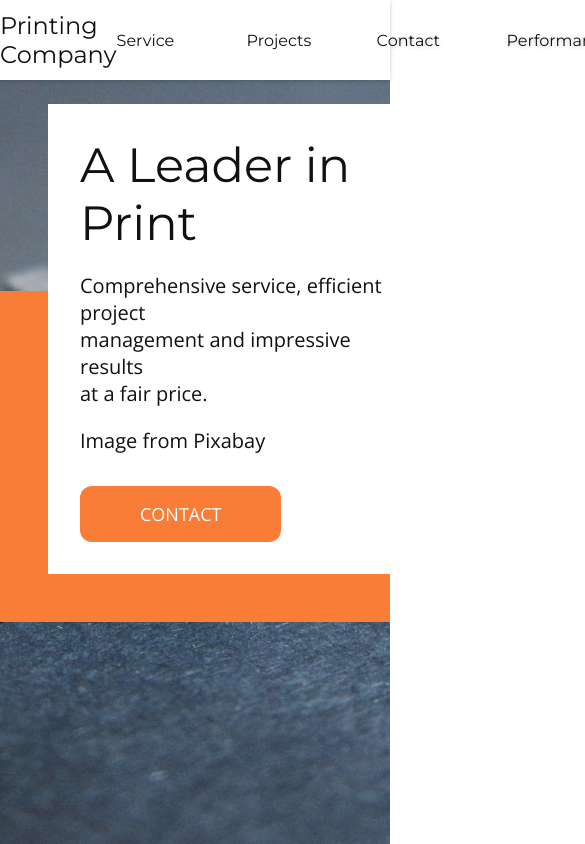
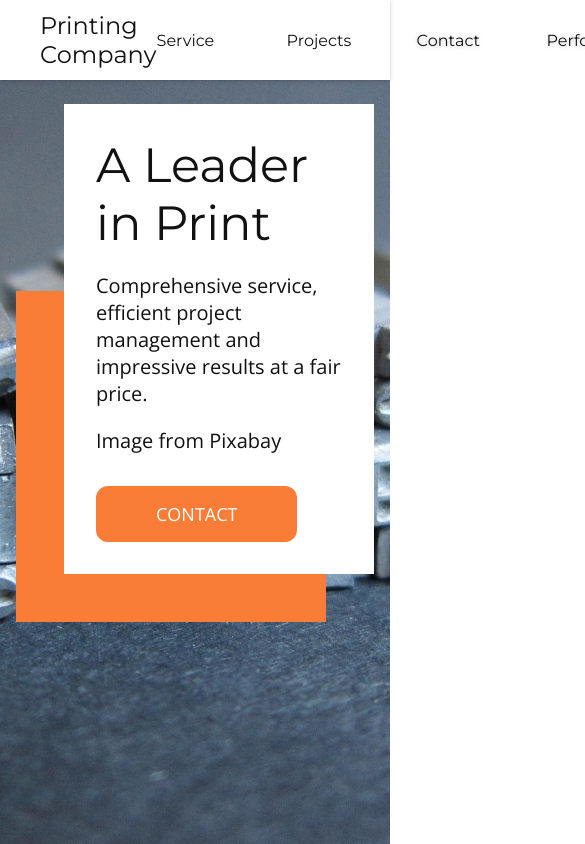
Before and after one commit to maksmuehlbauer/printing-company, an Angular app: page / in a window 390 px wide. Shown: the top 844 px of the page, 585 px wide, since content can reach past the window. Built offline with nearby package versions, Linux system fonts and the light colour scheme.

Commit message:
add CSS Responsive Styles

```diff
--- a/src/app/imprint/imprint.component.html
+++ b/src/app/imprint/imprint.component.html
@@ -1,5 +1,5 @@
 <section>
-    <div class="desk-width">
+    <div class="desk-width m-top">
         <h1>Imprint</h1>
         <ul>
             <li>According to § 5 TMG</li>
--- a/src/app/imprint/imprint.component.scss
+++ b/src/app/imprint/imprint.component.scss
@@ -33,3 +33,7 @@ a {
 .m-bot {
     margin-bottom: 40px;
 }
+
+.m-top {
+    margin-top: 80px;
+}
--- a/src/app/main-container/company-benefits/company-benefits.component.scss
+++ b/src/app/main-container/company-benefits/company-benefits.component.scss
@@ -35,3 +35,9 @@ h2 {
     flex-direction: row-reverse;
     color: white;
 }
+
+@media (max-width: 1024px) {
+    h1 {
+        font-size: 40px;
+    }
+}
--- a/src/app/main-container/company-benefits/single-benefit/single-benefit.component.scss
+++ b/src/app/main-container/company-benefits/single-benefit/single-benefit.component.scss
@@ -1,4 +1,13 @@
 @import './../../../../styles.scss';
+
+// :host {
+//     // background-color: black !important;
+//     color: red !important;
+// }
+
+:host(.active) {
+    font-weight: italic !important;
+}
 
 img {
     width: 50%;
--- a/src/app/main-container/company-benefits/single-benefit/single-benefit.component.ts
+++ b/src/app/main-container/company-benefits/single-benefit/single-benefit.component.ts
@@ -1,4 +1,4 @@
-import { Component, Input, Output, EventEmitter, inject} from '@angular/core';
+import { Component, Input, inject} from '@angular/core';
 import { CompanyService } from '../../../company.service';
 import { CommonModule } from '@angular/common';
 
--- a/src/app/main-container/company-examples/company-examples.component.scss
+++ b/src/app/main-container/company-examples/company-examples.component.scss
@@ -72,3 +72,19 @@ h1 {
         font-size: 16px;
     }
 }
+
+@media (max-width: 1024px) {
+    .example-box {
+        >div {
+            >div {
+                height: 240px;
+                >img {
+                    height: 240px;
+                }
+            }
+        }
+        h3 {
+            margin: 24px 0 20px 0;
+        }
+    }
+}
--- a/src/app/main-container/company-presentation/company-presentation.component.scss
+++ b/src/app/main-container/company-presentation/company-presentation.component.scss
@@ -31,3 +31,16 @@ section {
         }
     }
 }
+
+@media (max-width: 1024px) {
+    .card-box {
+        margin-top: 225px;
+        >.card {
+            width: 180px;
+            height: 180px;
+            >h1 {
+                font-size: 24px;
+            }
+        }
+    }
+}
--- a/src/app/main-container/head-section/head-section.component.scss
+++ b/src/app/main-container/head-section/head-section.component.scss
@@ -54,3 +54,37 @@ a {
     color: white;
     text-decoration: none;
 }
+
+@media (max-width: 1280px) {
+    div {
+        padding: 0 40px;
+    }
+}
+
+@media (max-width: 1024px) {
+    div {
+        max-width: 1200px;
+        width: 100%;
+        @include display();
+        flex-direction: column;
+        .info-box {
+            max-width: 800px;
+            height: 400px;
+            >.text-box {
+                left: 24px;
+                height: auto;
+                @include display($ai: flex-start);
+            }
+            >.bg-color {
+                position: absolute;
+                left: -24px;
+                bottom: 0;
+                height: 331px;
+                background-color: $color-orange;
+            }
+        }
+    }
+    br {
+        display: none;
+    }
+}
--- a/src/app/priavacy-policy/priavacy-policy.component.html
+++ b/src/app/priavacy-policy/priavacy-policy.component.html
@@ -1,5 +1,5 @@
 <section>
-  <div class="desk-width">
+  <div class="desk-width m-top">
     <h1>Privacy Policy</h1>
     <p>Last updated: August 23, 2024</p>
     <p>
--- a/src/app/priavacy-policy/priavacy-policy.component.scss
+++ b/src/app/priavacy-policy/priavacy-policy.component.scss
@@ -32,3 +32,7 @@ ul, li {
 p {
     font-family: "Open Sans", Arial, sans-serif;
 }
+
+.m-top {
+    margin-top: 80px;
+}
--- a/src/app/shared/header/header.component.scss
+++ b/src/app/shared/header/header.component.scss
@@ -54,8 +54,11 @@ nav {
             text-decoration-thickness: 2px;
             font-weight: 500;
         }
-
-
-
     }
 }
+
+@media (max-width: 1280px) {
+    .desk-width {
+        padding: 0 40px;
+    }
+}
--- a/src/styles.scss
+++ b/src/styles.scss
@@ -87,8 +87,6 @@ button:hover {
     src: url('./assets/fonts/montserrat-v26-latin-900.woff2') format('woff2'); /* Chrome 36+, Opera 23+, Firefox 39+, Safari 12+, iOS 10+ */
   }
 
-
-
   /* open-sans-300 - latin */
 @font-face {
     font-display: swap; /* Check https://developer.mozilla.org/en-US/docs/Web/CSS/@font-face/font-display for other options. */
@@ -137,3 +135,9 @@ button:hover {
     font-weight: 800;
     src: url('./assets/fonts/open-sans-v40-latin-800.woff2') format('woff2'); /* Chrome 36+, Opera 23+, Firefox 39+, Safari 12+, iOS 10+ */
   }
+
+  @media (max-width: 1280px) {
+    .desk-width {
+        padding: 0 40px;
+    }
+}
```
